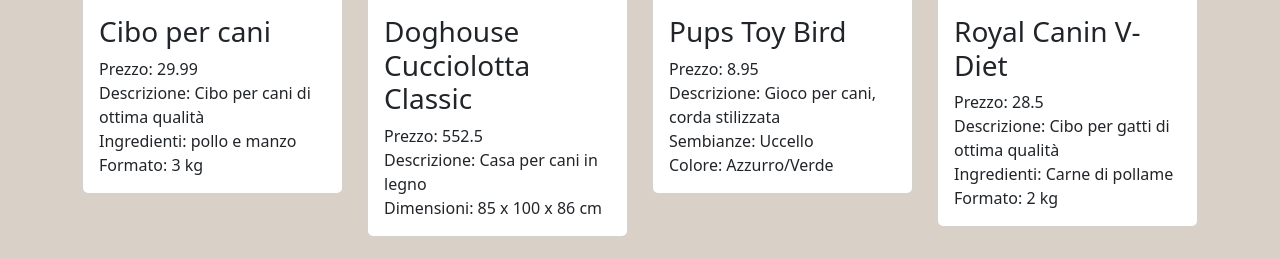
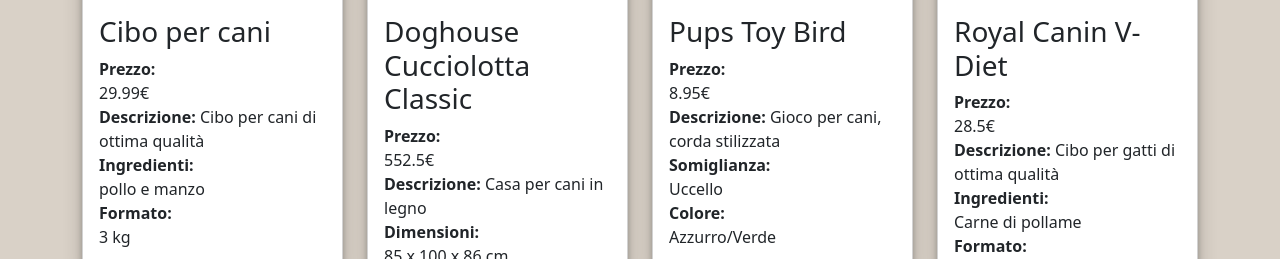
Before and after one commit to nicolozibra1/php-oop-2, a PHP site: page / in a window 1280 px wide. Shown: the part 1005-1264 px from the top of the page. Run offline with PHP 8.4, Linux system fonts and the light colour scheme.

Commit message:
upgrade-card-style

```diff
--- a/Models/Product.php
+++ b/Models/Product.php
@@ -17,22 +17,22 @@ class Product
 
     public function getInfo()
     {
-        $info = "<span>Prezzo: {$this->price}</span>
-                 <span>Descrizione: {$this->description}</span>";
+        $info = "<span class='fw-semibold'>Prezzo:</span><span> {$this->price}&euro;</span>
+                 <span><span class='fw-semibold'>Descrizione:</span> {$this->description}</span>";
         if (isset($this->ingredients)) {
-            $info .= "<span>Ingredienti: $this->ingredients</span>";
+            $info .= "<span class='fw-semibold'>Ingredienti:</span><span> $this->ingredients</span>";
         }
         if (isset($this->size)) {
-            $info .= "<span>Formato: $this->size kg</span>";
+            $info .= "<span class='fw-semibold'>Formato:</span><span> $this->size kg</span>";
         }
         if (isset($this->dimensions)) {
-            $info .= "<span>Dimensioni: $this->dimensions</span>";
+            $info .= "<span class='fw-semibold'>Dimensioni:</span> $this->dimensions</span>";
         }
         if (isset($this->looks)) {
-            $info .= "<span>Sembianze: $this->looks</span>";
+            $info .= "<span class='fw-semibold'>Somiglianza:</span> $this->looks</span>";
         }
         if (isset($this->color)) {
-            $info .= "<span>Colore: $this->color</span>";
+            $info .= "<span class='fw-semibold'>Colore:</span> $this->color</span>";
         }
 
 
--- a/css/style.css
+++ b/css/style.css
@@ -69,6 +69,7 @@ h1 .highlighter{
 }
 .card{
     position: relative;
+    box-shadow: rgba(0, 0, 0, 0.19) 0px 10px 20px, rgba(0, 0, 0, 0.23) 0px 6px 6px;
 }
 .icon{
     position: absolute;
```
